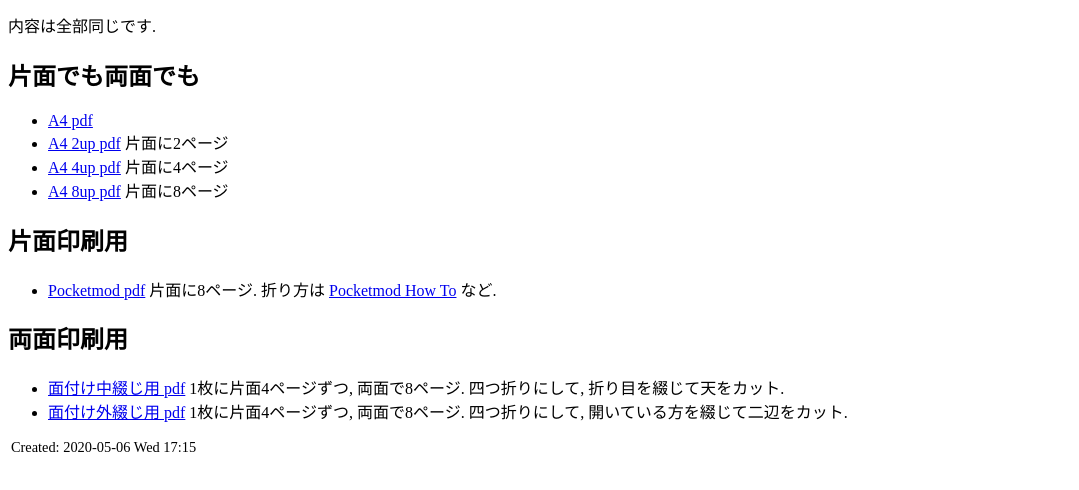
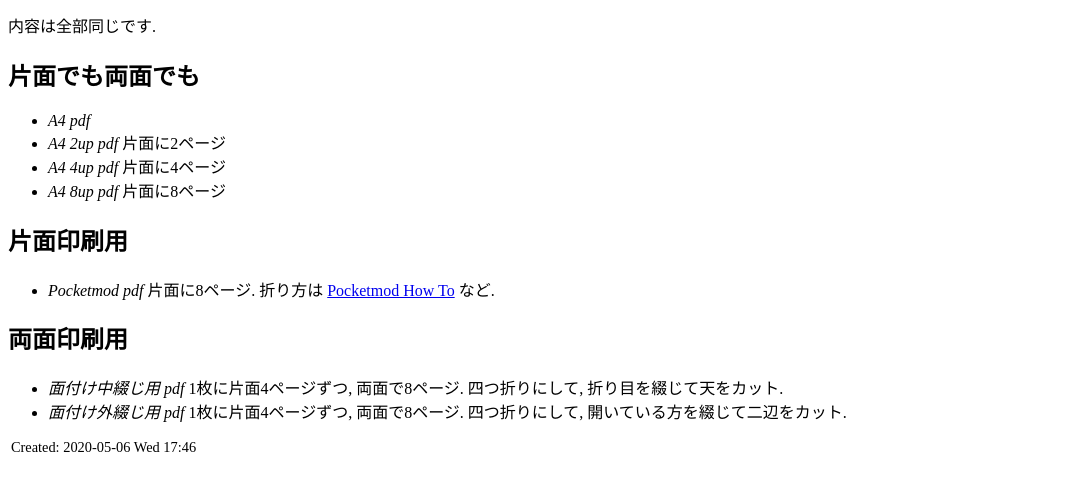
Before and after one commit to s1tsu/s1tsu.github.io, a plain HTML site: page geom20.html in a window 1280 px wide. Shown: the part 116-606 px from the top of the page, without its empty margins (0-1079 px from the left). Drawn offline with Linux system fonts and the light colour scheme.

```diff
--- a/geom20.html
+++ b/geom20.html
@@ -2,7 +2,7 @@
 <html>
 <head>
 <title>幾何学特論I</title>
-<!-- 2020-05-06 Wed 17:15 -->
+<!-- 2020-05-06 Wed 17:46 -->
 <meta  charset="utf-8">
 <meta  name="generator" content="Org-mode">
 <style type="text/css">
@@ -148,15 +148,15 @@ for the JavaScript code in this tag.
 <h2 id="sec-1">片面でも両面でも</h2>
 <div class="outline-text-2" id="text-1">
 <ul class="org-ul">
-<li><a href="https://github.com/s1tsu/geom20/raw/master/note/geom20.pdf">A4 pdf</a>
+<li><i>A4 pdf</i>
 </li>
-<li><a href="https://github.com/s1tsu/geom20/raw/master/note/geom20-2up.pdf">A4 2up pdf</a>
+<li><i>A4 2up pdf</i>
   片面に2ページ
 </li>
-<li><a href="https://github.com/s1tsu/geom20/raw/master/note/geom20-4up.pdf">A4 4up pdf</a>
+<li><i>A4 4up pdf</i>
   片面に4ページ
 </li>
-<li><a href="https://github.com/s1tsu/geom20/raw/master/note/geom20-8up.pdf">A4 8up pdf</a>
+<li><i>A4 8up pdf</i>
   片面に8ページ
 </li>
 </ul>
@@ -167,7 +167,7 @@ for the JavaScript code in this tag.
 <h2 id="sec-2">片面印刷用</h2>
 <div class="outline-text-2" id="text-2">
 <ul class="org-ul">
-<li><a href="https://github.com/s1tsu/geom20/raw/master/note/pocketgeom20.pdf">Pocketmod pdf</a>
+<li><i>Pocketmod pdf</i>
   片面に8ページ. 折り方は <a href="https://pocketmod.com/howto">Pocketmod How To</a> など.
 </li>
 </ul>
@@ -179,10 +179,10 @@ for the JavaScript code in this tag.
 <h2 id="sec-3">両面印刷用</h2>
 <div class="outline-text-2" id="text-3">
 <ul class="org-ul">
-<li><a href="https://github.com/s1tsu/geom20/raw/master/note/4p-geom20.pdf">面付け中綴じ用 pdf</a>
+<li><i>面付け中綴じ用 pdf</i>
    1枚に片面4ページずつ, 両面で8ページ. 四つ折りにして, 折り目を綴じて天をカット.
 </li>
-<li><a href="https://github.com/s1tsu/geom20/raw/master/note/u4p-geom20.pdf">面付け外綴じ用 pdf</a>
+<li><i>面付け外綴じ用 pdf</i>
   1枚に片面4ページずつ, 両面で8ページ. 四つ折りにして, 開いている方を綴じて二辺をカット.
 </li>
 </ul>
@@ -190,7 +190,7 @@ for the JavaScript code in this tag.
 </div>
 </div>
 <div id="postamble" class="status">
-<p class="date">Created: 2020-05-06 Wed 17:15</p>
+<p class="date">Created: 2020-05-06 Wed 17:46</p>
 <p class="validation"></p>
 </div>
 </body>
```
Also changed, not shown: 8 other files.
